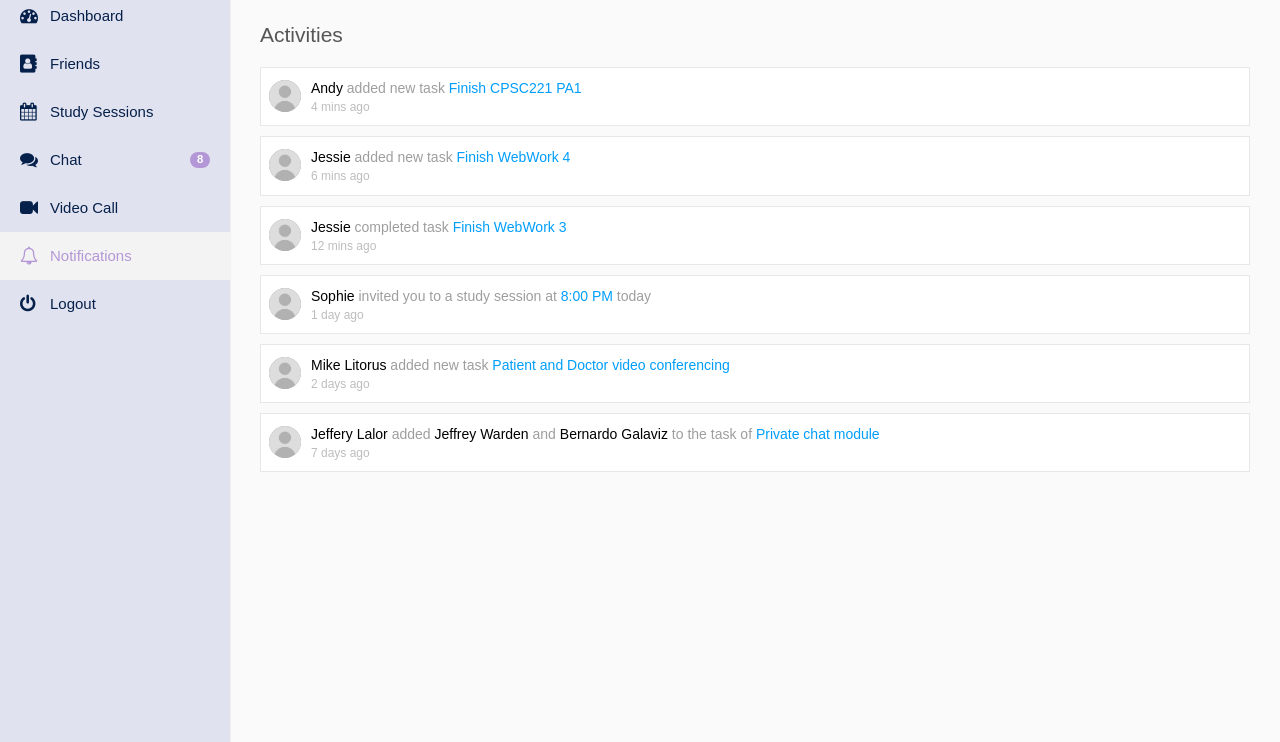
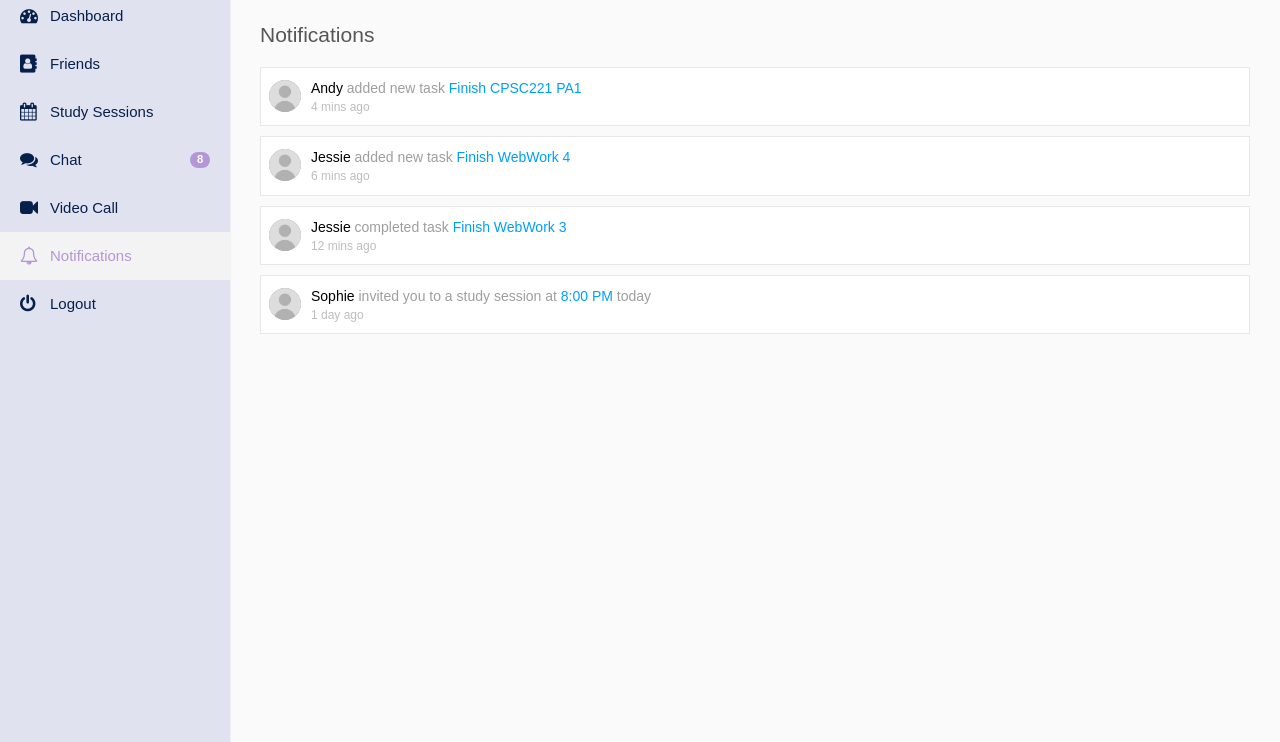
Before and after one commit to drew-gnaw/HelloHacks-Team-12, a plain HTML site: page activities.html in a window 1280 px wide. Shown: the part 58-800 px from the top of the page. Drawn offline with Linux system fonts and the light colour scheme.

Commit message:
deleted some entries from notif.html

```diff
--- a/activities.html
+++ b/activities.html
@@ -63,10 +63,10 @@
                         </li>
 
                         <li>
-                            <a href="patients.html"><i class="fa fa-address-book"></i> <span>Friends</span></a>
+                            <a href="friends.html"><i class="fa fa-address-book"></i> <span>Friends</span></a>
                         </li>
                         <li>
-                            <a href="appointments.html"><i class="fa fa-calendar"></i> <span>Study Sessions</span></a>
+                            <a href="study-sessions.html"><i class="fa fa-calendar"></i> <span>Study Sessions</span></a>
                         </li>
                         <li>
                             <a href="chat.html"><i class="fa fa-comments"></i> <span>Chat</span> <span class="badge badge-pill bg-primary float-right">8</span></a>
@@ -88,7 +88,7 @@
             <div class="content">
                 <div class="row">
                     <div class="col-sm-12">
-                        <h4 class="page-title">Activities</h4>
+                        <h4 class="page-title">Notifications</h4>
                     </div>
                 </div>
                 <div class="row">
@@ -140,42 +140,14 @@
                                     </li>
                                     <li>
                                         <div class="activity-user">
-                                            <a href="#" title="Bernardo Galaviz" data-toggle="tooltip" class="avatar">
-                                                <img alt="Bernardo Galaviz" src="assets/img/user.jpg" class="img-fluid rounded-circle">
+                                            <a href="#" title="Sophie" data-toggle="tooltip" class="avatar">
+                                                <img alt="Sophie" src="assets/img/user.jpg" class="img-fluid rounded-circle">
                                             </a>
                                         </div>
                                         <div class="activity-content">
                                             <div class="timeline-content">
                                                 <a href="profile.html" class="name">Sophie</a> invited you to a study session at <a href="#">8:00 PM</a> today
                                                 <span class="time">1 day ago</span>
-                                            </div>
-                                        </div>
-										<a class="activity-delete" href="" title="Delete">&times;</a>
-                                    </li>
-                                    <li>
-                                        <div class="activity-user">
-                                            <a href="profile.html" title="Mike Litorus" data-toggle="tooltip" class="avatar">
-                                                <img alt="Mike Litorus" src="assets/img/user.jpg" class="img-fluid rounded-circle">
-                                            </a>
-                                        </div>
-                                        <div class="activity-content">
-                                            <div class="timeline-content">
-                                                <a href="profile.html" class="name">Mike Litorus</a> added new task <a href="#">Patient and Doctor video conferencing</a>
-                                                <span class="time">2 days ago</span>
-                                            </div>
-                                        </div>
-										<a class="activity-delete" href="" title="Delete">&times;</a>
-                                    </li>
-                                    <li>
-                                        <div class="activity-user">
-                                            <a href="profile.html" title="Jeffery Lalor" data-toggle="tooltip" class="avatar">
-                                                <img alt="Jeffery Lalor" src="assets/img/user.jpg" class="img-fluid rounded-circle">
-                                            </a>
-                                        </div>
-                                        <div class="activity-content">
-                                            <div class="timeline-content">
-                                                <a href="profile.html" class="name">Jeffery Lalor</a> added <a href="profile.html" class="name">Jeffrey Warden</a> and <a href="profile.html" class="name">Bernardo Galaviz</a> to the task of <a href="#">Private chat module</a>
-                                                <span class="time">7 days ago</span>
                                             </div>
                                         </div>
 										<a class="activity-delete" href="" title="Delete">&times;</a>
```
Also changed, not shown: chat.html (+1 -1 lines), edit-profile.html (+1 -1 lines), friends.html (+2 -2 lines), index.html (+1 -1 lines), login.html (+1 -1 lines), register.html (+1 -1 lines), study-sessions.html (+1 -1 lines), video-call.html (+3 -3 lines), 1 other file.
